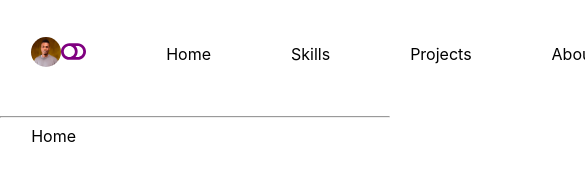
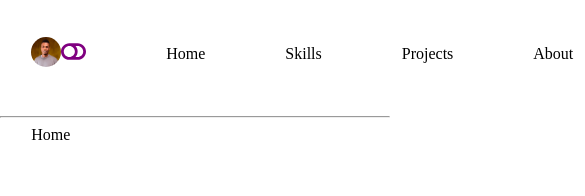
Before and after one commit to brytebee/portfolio, a React (Create React App) app: page / in a window 390 px wide. Shown: the top 196 px of the page, 585 px wide, since content can reach past the window. Built offline with nearby package versions, Linux system fonts and the light colour scheme.

Commit message:
:fire: Clean ups for mobile navbar header
Remove unused code and moveover code for toggle that isn't working

```diff
--- a/src/classes.css
+++ b/src/classes.css
@@ -11,3 +11,6 @@
   padding: 0 8px;
   font-size: 23px;
 }
+
+@media screen and (max-width: 600px) {
+}
--- a/src/index.css
+++ b/src/index.css
@@ -1,15 +1,6 @@
 body {
   margin: 0;
-  font-family: -apple-system, BlinkMacSystemFont, "Segoe UI", "Roboto", "Oxygen",
-    "Ubuntu", "Cantarell", "Fira Sans", "Droid Sans", "Helvetica Neue",
-    sans-serif;
-  -webkit-font-smoothing: antialiased;
-  -moz-osx-font-smoothing: grayscale;
-}
-
-code {
-  font-family: source-code-pro, Menlo, Monaco, Consolas, "Courier New",
-    monospace;
+  padding: 0;
 }
 
 ul {
```
